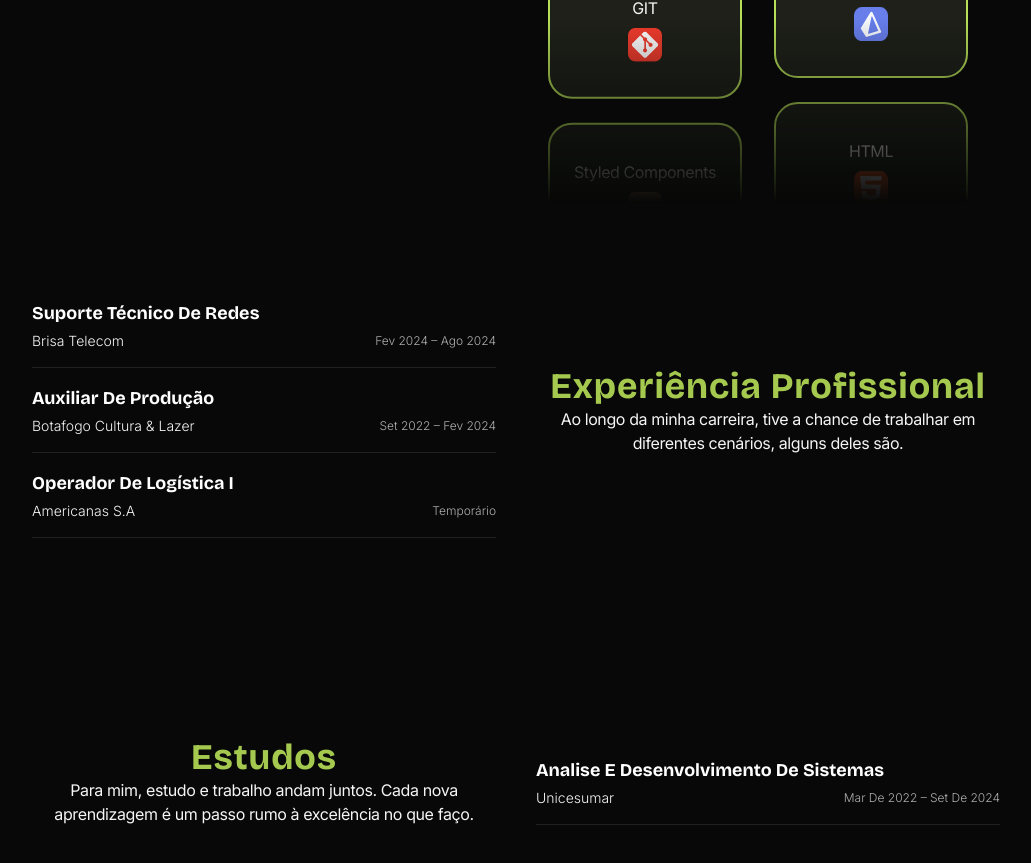
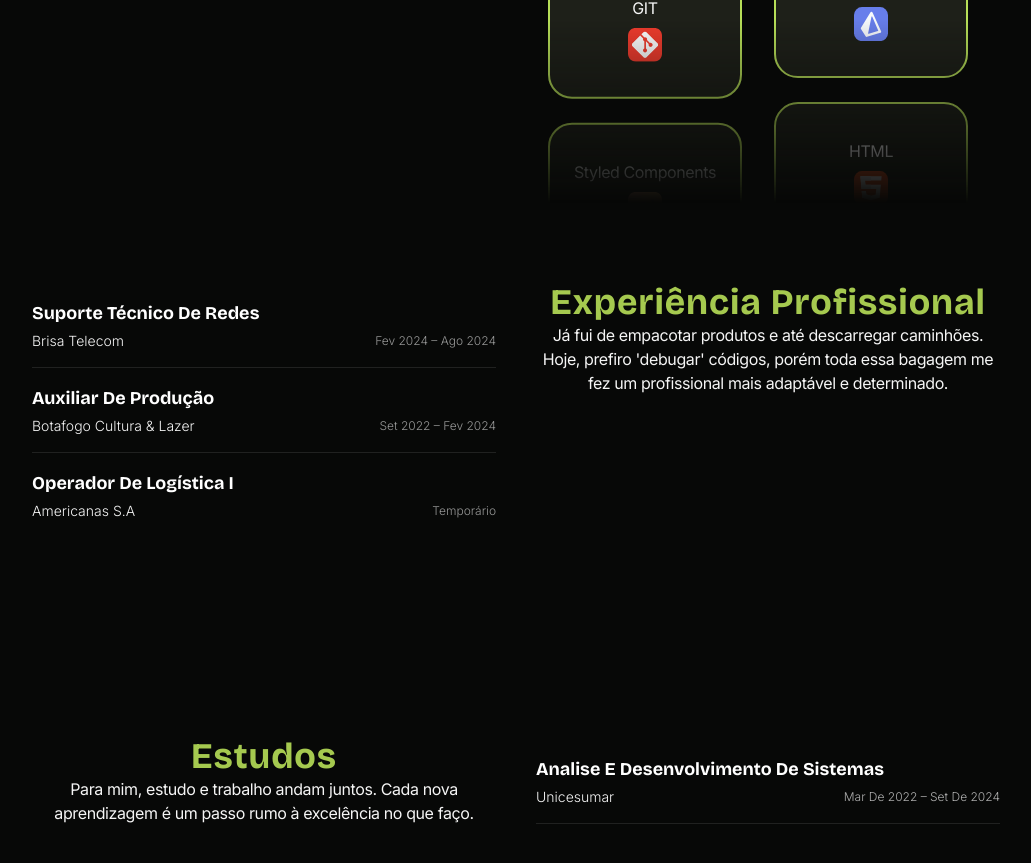
Before and after one commit to paulopbi/portfolio, a Next.js app: page / in a window 1280 px wide. Shown: the part 1923-2786 px from the top of the page, without its empty margins (124-1155 px from the left). Built offline with nearby package versions, Linux system fonts and the light colour scheme.

Commit message:
refactor: change the text and change tag

```diff
--- a/src/sections/Experience.tsx
+++ b/src/sections/Experience.tsx
@@ -10,25 +10,24 @@ import { experienceSectionData } from "@/constants/experienceConstants"
 
 const Experience = () => {
   return (
-    <section className="container mt-20 grid grid-cols-1 items-center gap-10 md:grid-cols-2">
+    <section className="container mt-20 grid grid-cols-1 items-start gap-10 md:grid-cols-2">
       {/* heading */}
       <div className="text-center md:order-2">
         <HeadingTitle title="Experiência Profissional">
-          Ao longo da minha carreira, tive a chance de trabalhar em diferentes
-          cenários, alguns deles são.
+          Já fui de empacotar produtos e até descarregar caminhões. Hoje,
+          prefiro &apos;debugar&apos; códigos, porém toda essa bagagem me fez um
+          profissional mais adaptável e determinado.
         </HeadingTitle>
       </div>
 
       <article className="mx-auto w-full md:order-1">
-        {/* accordion with job info */}
-        {experienceSectionData.map((experience) => (
-          <Accordion
-            type="single"
-            collapsible
-            key={experience.title}
-            className="w-full border-b border-white/10"
-          >
-            <AccordionItem value="item-1">
+        <Accordion type="single" collapsible className="w-full">
+          {experienceSectionData.map((experience, index) => (
+            <AccordionItem
+              key={experience.title}
+              value={`item-${index}`}
+              className="border-b border-white/10"
+            >
               <AccordionTrigger>
                 <AccordionHeader className="flex w-full cursor-pointer flex-col items-start">
                   <div>
@@ -40,7 +39,7 @@ const Experience = () => {
                     <h6 className="subtitle--caption capitalize">
                       {experience.subtitle}
                     </h6>
-                    <p className="text-muted/70 text-xs font-light capitalize">
+                    <p className="text-muted/60 text-xs font-light capitalize">
                       {experience.year}
                     </p>
                   </div>
@@ -50,8 +49,8 @@ const Experience = () => {
                 <p className="description">{experience.description}</p>
               </AccordionContent>
             </AccordionItem>
-          </Accordion>
-        ))}
+          ))}
+        </Accordion>
       </article>
     </section>
   )
```
